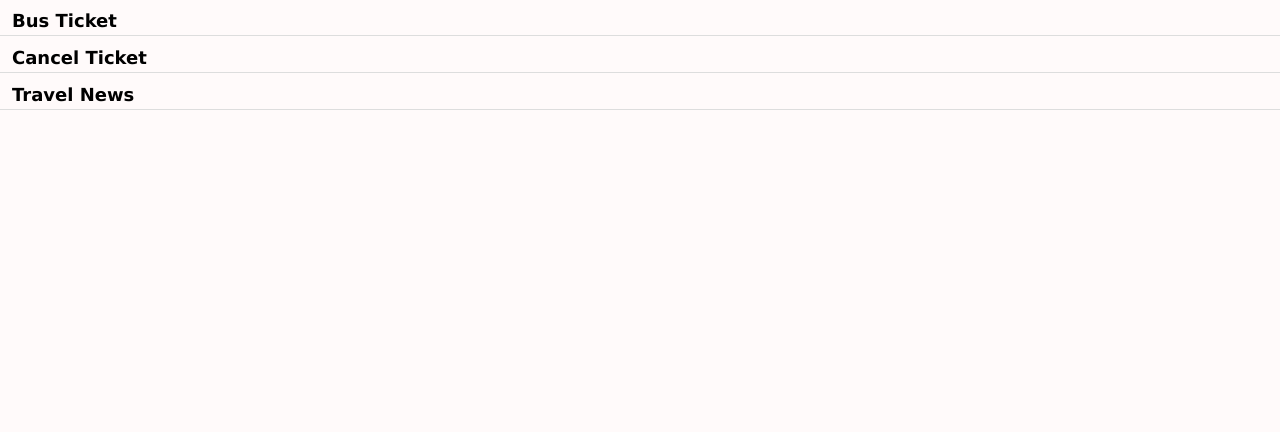
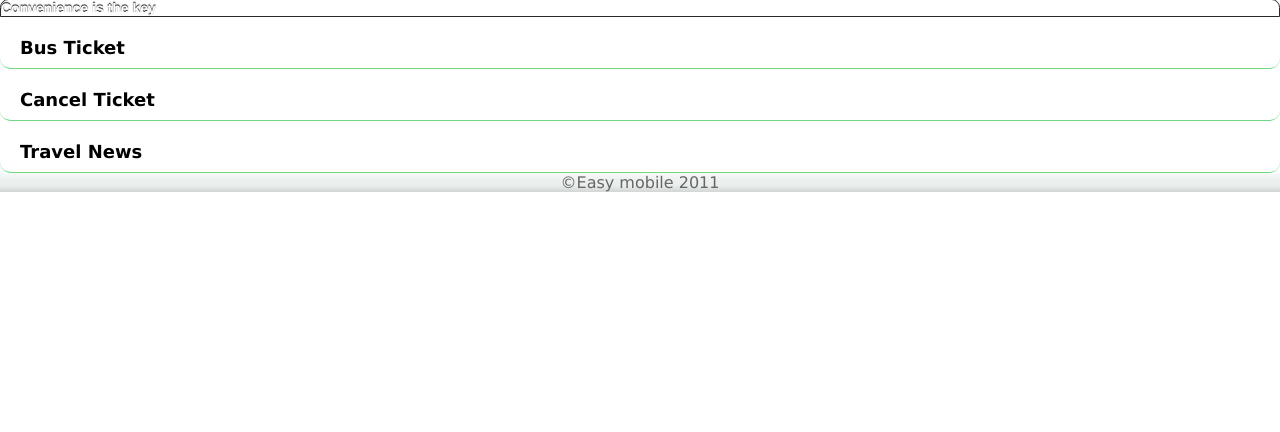
Before and after one commit to Rolix/myticket, a Django app: page /eticket/home/ in a window 1280 px wide. Shown: the part 43-475 px from the top of the page. Run offline with Django 3.2, Linux system fonts and the light colour scheme; parts of the project's set-up code (start-up, migrations or seed data) failed here and were passed over.

Commit message:
more updates

```diff
--- a/ticket/static/main.css
+++ b/ticket/static/main.css
@@ -2,7 +2,7 @@
 	margin: 0px;
 	padding: 0px;
 	font-family: Verdana, Arial, Helvetica, sans-serif;
-	background-color: #fffafa;
+
 }
 
 
@@ -20,17 +20,46 @@
 
 .prodlink {
     background: -moz-linear-gradient(center top , #FFFFFF 90%, #DDDDDD) repeat scroll 0 0 transparent;
-    border-bottom: 1px solid #DDDDDD;
+    border-bottom: 1px solid #6fd986;
     color: #000000;
     cursor: pointer;
     font-size: 18px;
     font-weight: bold;
+    font-family: Helvetica,Arial,sans-serif
     margin-top: 1px;
     opacity: 1;
-    padding: 10px 12px 4px;
+    padding: 20px 20px 10px;
     text-align: left;
+
+}
+.footbar {
+background: rgb(248,250,249); /* Old browsers */
+background: -moz-linear-gradient(top, rgba(248,250,249,1) 0%, rgba(240,244,243,1) 22%, rgba(237,241,240,1) 33%, rgba(235,239,238,1) 50%, rgba(233,237,237,1) 67%, rgba(221,227,226,1) 82%, rgba(212,212,212,1) 100%); /* FF3.6+ */
+background: -webkit-gradient(linear, left top, left bottom, color-stop(0%,rgba(248,250,249,1)), color-stop(22%,rgba(240,244,243,1)), color-stop(33%,rgba(237,241,240,1)), color-stop(50%,rgba(235,239,238,1)), color-stop(67%,rgba(233,237,237,1)), color-stop(82%,rgba(221,227,226,1)), color-stop(100%,rgba(212,212,212,1))); /* Chrome,Safari4+ */
+background: -webkit-linear-gradient(top, rgba(248,250,249,1) 0%,rgba(240,244,243,1) 22%,rgba(237,241,240,1) 33%,rgba(235,239,238,1) 50%,rgba(233,237,237,1) 67%,rgba(221,227,226,1) 82%,rgba(212,212,212,1) 100%); /* Chrome10+,Safari5.1+ */
+background: -o-linear-gradient(top, rgba(248,250,249,1) 0%,rgba(240,244,243,1) 22%,rgba(237,241,240,1) 33%,rgba(235,239,238,1) 50%,rgba(233,237,237,1) 67%,rgba(221,227,226,1) 82%,rgba(212,212,212,1) 100%); /* Opera11.10+ */
+background: -ms-linear-gradient(top, rgba(248,250,249,1) 0%,rgba(240,244,243,1) 22%,rgba(237,241,240,1) 33%,rgba(235,239,238,1) 50%,rgba(233,237,237,1) 67%,rgba(221,227,226,1) 82%,rgba(212,212,212,1) 100%); /* IE10+ */
+filter: progid:DXImageTransform.Microsoft.gradient( startColorstr='#f8faf9', endColorstr='#d4d4d4',GradientType=0 ); /* IE6-9 */
+background: linear-gradient(top, rgba(248,250,249,1) 0%,rgba(240,244,243,1) 22%,rgba(237,241,240,1) 33%,rgba(235,239,238,1) 50%,rgba(233,237,237,1) 67%,rgba(221,227,226,1) 82%,rgba(212,212,212,1) 100%); /* W3C */
+text-align: center;
+font-color: gray;
 }
 
+.copyright {
+    color: #666666;
+    display: inline-block;
+}
+
+
+ .ui-corner-top {
+    border-top-left-radius: 0.6em;
+    border-top-right-radius: 0.6em;
+}
+
+.ui-corner-bottom {
+    border-bottom-left-radius: 0.6em;
+    border-bottom-right-radius: 0.6em;
+}
 
 
 
@@ -99,9 +128,176 @@
     text-align: left;
     text-shadow: 0 -1px 1px #555555;
     width: 100%;
+    font-family: Helvetica,Arial,sans-serif;
 }
 
 /* todo change this!!!! BAADDDDDD */
 #id_departDate_year {
 display: none;
 }
+#id_company #id_departTime{
+  color: black;
+}
+
+
+/*Vanderbilt*/
+.ui-listview-inset .ui-li {
+    border-left-width: 1px;
+    border-right-width: 1px;
+}
+
+
+.ui-li-divider, .ui-li-static {
+    counter-reset: listnumbering;
+    font-size: 14px;
+    font-weight: bold;
+    padding: 0.5em 15px;
+}
+
+.ui-li {
+    border-width: 1px 0 0;
+    display: block;
+    margin: 0;
+    overflow: hidden;
+    position: relative;
+    text-align: left;
+}
+
+
+.ui-listview, .ui-li {
+    list-style: none outside none;
+    padding: 0;
+}
+
+.ui-btn {
+    cursor: pointer;
+    display: block;
+    /*margin: 0.5em 5px;*/
+    padding: 0;
+    position: relative;
+    text-align: left;
+}
+
+.ui-corner-tl, .ui-corner-tr, .ui-corner-bl, .ui-corner-br, .ui-corner-top, .ui-corner-bottom, .ui-corner-right, .ui-corner-left, .ui-corner-all, .ui-btn-corner-tl, .ui-btn-corner-tr, .ui-btn-corner-bl, .ui-btn-corner-br, .ui-btn-corner-top, .ui-btn-corner-bottom, .ui-btn-corner-right, .ui-btn-corner-left, .ui-btn-corner-all {
+    background-clip: padding-box;
+}
+
+.ui-corner-top {
+    border-top-left-radius: 0.6em;
+    border-top-right-radius: 0.6em;
+}
+
+.ui-bar-a, .ui-bar-a input, .ui-bar-a select, .ui-bar-a textarea, .ui-bar-a button {
+    font-family: Helvetica,Arial,sans-serif;
+}
+
+.ui-bar-a {
+    background: -moz-linear-gradient(center top , #3C3C3C, #111111) repeat scroll 0 0 #111111;
+    border: 1px solid #2A2A2A;
+    color: #FFFFFF;
+    font-weight: bold;
+    text-shadow: 0 -1px 1px #000000;
+}
+
+
+.ui-listview, .ui-li {
+    list-style: none outside none;
+}
+
+
+.ui-body-b, .ui-body-b input, .ui-body-b select, .ui-body-b textarea, .ui-body-b button {
+    font-family: Helvetica,Arial,sans-serif;
+}
+
+.ui-body-b {
+    color: #333333;
+    font-weight: normal;
+    text-shadow: 0 1px 0 #FFFFFF;
+}
+
+
+/*2nd*/
+.ui-btn-icon-right .ui-icon {
+    right: 10px;
+}
+
+.ui-btn-icon-left .ui-icon, .ui-btn-icon-right .ui-icon {
+    margin-top: -9px;
+    position: absolute;
+    top: 50%;
+}
+
+.ui-icon {
+    height: 18px;
+    width: 18px;
+}
+
+.ui-icon-arrow-r {
+    background-position: -108px 0;
+}
+
+.ui-icon {
+    background-image: url("images/icons-36-white.png");
+    background-size: 630px 18px;
+}
+
+
+.ui-icon {
+    background-color: rgba(0, 0, 0, 0.4);
+    background-image: url("http://m.vanderbilt.edu/images/icons-18-white.png");
+    background-repeat: no-repeat;
+    border-radius: 9px 9px 9px 9px;
+}
+
+
+Inherited fromdiv.ui-btn-inner
+.ui-btn-inner {
+    white-space: nowrap;
+}
+
+
+.ui-li {
+    text-align: left;
+}
+
+
+.ui-listview, .ui-li {
+    list-style: none outside none;
+}
+
+
+.ui-btn {
+    cursor: pointer;
+    text-align: left;
+}
+
+
+.ui-btn-up-c, .ui-btn-hover-c, .ui-btn-down-c {
+    font-family: Helvetica,Arial,sans-serif;
+}
+
+
+.ui-btn-up-c {
+    color: #444444;
+    cursor: pointer;
+    font-weight: bold;
+    text-decoration: none;
+    text-shadow: 0 1px 1px #F6F6F6;
+}
+
+
+
+.ui-listview, .ui-li {
+    list-style: none outside none;
+}
+
+
+.ui-body-b, .ui-body-b input, .ui-body-b select, .ui-body-b textarea, .ui-body-b button {
+    font-family: Helvetica,Arial,sans-serif;
+}
+
+.ui-body-b {
+    color: #333333;
+    font-weight: normal;
+    text-shadow: 0 1px 0 #FFFFFF;
+}
--- a/ticket/templates/eticket/base.html
+++ b/ticket/templates/eticket/base.html
@@ -7,7 +7,7 @@
 	<link href="/static/main.css" rel="stylesheet" type="text/css"   >
 </head>
 <body>
-<a href="/eticket/index"><button class="topbar">eTicketGH</button> </a>
+<a href="/eticket/index"><button class="topbar">Eticket</button> </a>
 
   <div id="content">
   {% block content %}
--- a/ticket/templates/eticket/index.html
+++ b/ticket/templates/eticket/index.html
@@ -1,6 +1,8 @@
 {% extends "eticket/base.html" %}
 {% block content %}
-<a href="/eticket/route"><div class="prodlink">Bus Ticket</div></a>
-<a href="/eticket/cancel"><div class="prodlink">Cancel Ticket</div></a>
-<a href="#"><div class="prodlink">Travel News</div></a>
+<li data-role="list-divider" role="heading" tabindex="0" class="ui-li ui-li-divider ui-btn ui-bar-a ui-corner-top ui-btn-up-undefined">Convenience is the key</li>
+<a href="/eticket/route"><div class="prodlink ui-corner-top ui-corner-bottom">Bus Ticket</div></a>
+<a href="/eticket/cancel"><div class="prodlink ui-corner-top ui-corner-bottom">Cancel Ticket</div></a>
+<a href="#"><div class="prodlink ui-corner-top ui-corner-bottom">Travel News</div></a>
+<div class="footbar"><div class="copyright">©Easy mobile 2011</span></div>
 {% endblock %}
```
Also changed, not shown: ticket/eticket/models.py (+5 -5 lines).
